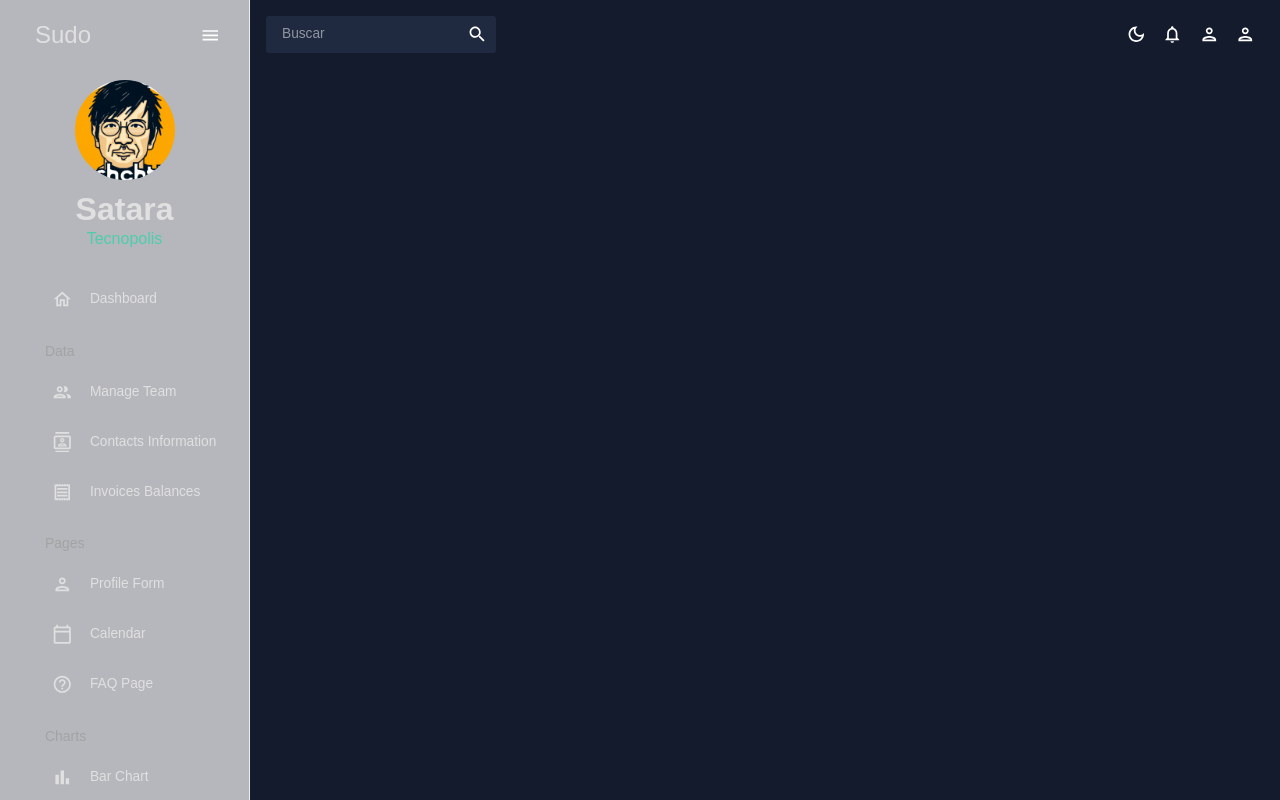
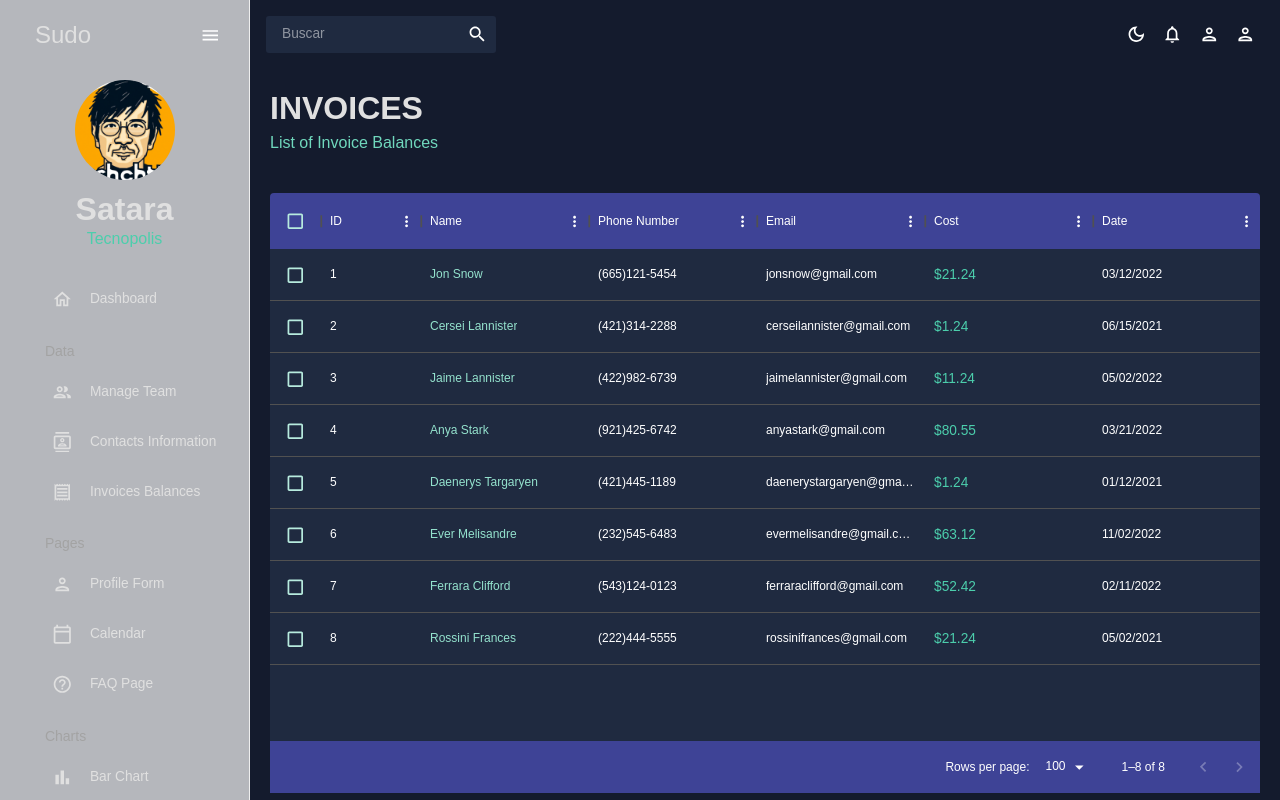
Before and after one commit to satara2358/react-admin, a React (Create React App) app: page /invoices in a window 1280 px wide. Shown: the top 800 px of the page. Built offline with nearby package versions, Linux system fonts and the light colour scheme.

Commit message:
TablesDataGrid

```diff
--- a/src/App.js
+++ b/src/App.js
@@ -3,8 +3,8 @@ import { Routes, Route } from "react-router-dom";
 import Topbar from "./scenes/global/Topbar";
 import Dashboard from "./scenes/dashboard";
 import Team from "./scenes/team";
-// import Invoices from "./scenes/invoices";
-// import Contacts from "./scenes/contacts";
+import Invoices from "./scenes/invoices";
+import Contacts from "./scenes/contacts";
 // import Bar from "./scenes/bar";
 // import Form from "./scenes/form";
 // import Line from "./scenes/line";
@@ -31,15 +31,15 @@ function App() {
             <Routes>
               <Route path='/' element={<Dashboard />} />
               <Route path='/team' element={<Team />} />
-              {/* <Route path="/contacts" element={<Contacts />} />
+              <Route path="/contacts" element={<Contacts />} />
               <Route path="/invoices" element={<Invoices />} />
-              <Route path="/form" element={<Form />} />
+              {/* <Route path="/form" element={<Form />} />
               <Route path="/bar" element={<Bar />} />
               <Route path="/pie" element={<Pie />} />
               <Route path="/line" element={<Line />} />
               <Route path="/faq" element={<FAQ />} />
               <Route path="/calendar" element={<Calendar />} />
-              <Route path="/geography" element={<Geography />} /> */}
+              <Route path="/geography" element={<Geography />} />  */}
             </Routes>
           </main>
         </div>
--- /dev/null
+++ b/src/scenes/contacts/index.jsx
@@ -0,0 +1,103 @@
+import { Box } from "@mui/material";
+import { DataGrid, GridToolbar } from "@mui/x-data-grid";
+import { tokens } from "../../theme";
+import { mockDataContacts } from "../../data/mockData";
+import Header from "../../components/Header";
+import { useTheme } from "@mui/material";
+
+const Contacts = () => {
+  const theme = useTheme();
+  const colors = tokens(theme.palette.mode);
+
+  const columns = [
+    { field: "id", headerName: "ID", flex: 0.5 },
+    { field: "registrarId", headerName: "Registrar ID" },
+    {
+      field: "name",
+      headerName: "Name",
+      flex: 1,
+      cellClassName: "name-column--cell",
+    },
+    {
+      field: "age",
+      headerName: "Age",
+      type: "number",
+      headerAlign: "left",
+      align: "left",
+    },
+    {
+      field: "phone",
+      headerName: "Phone Number",
+      flex: 1,
+    },
+    {
+      field: "email",
+      headerName: "Email",
+      flex: 1,
+    },
+    {
+      field: "address",
+      headerName: "Address",
+      flex: 1,
+    },
+    {
+      field: "city",
+      headerName: "City",
+      flex: 1,
+    },
+    {
+      field: "zipCode",
+      headerName: "Zip Code",
+      flex: 1,
+    },
+  ];
+
+  return (
+    <Box m="20px">
+      <Header
+        title="CONTACTS"
+        subtitle="List of Contacts for Future Reference"
+      />
+      <Box
+        m="40px 0 0 0"
+        height="75vh"
+        sx={{
+          "& .MuiDataGrid-root": {
+            border: "none",
+          },
+          "& .MuiDataGrid-cell": {
+            borderBottom: "none",
+          },
+          "& .name-column--cell": {
+            color: colors.greenAccent[300],
+          },
+          "& .MuiDataGrid-columnHeaders": {
+            backgroundColor: colors.blueAccent[700],
+            borderBottom: "none",
+          },
+          "& .MuiDataGrid-virtualScroller": {
+            backgroundColor: colors.primary[400],
+          },
+          "& .MuiDataGrid-footerContainer": {
+            borderTop: "none",
+            backgroundColor: colors.blueAccent[700],
+          },
+          "& .MuiCheckbox-root": {
+            color: `${colors.greenAccent[200]} !important`,
+          },
+          "& .MuiDataGrid-toolbarContainer .MuiButton-text": {
+            color: `${colors.grey[100]} !important`,
+          },
+        }}
+      >
+        <DataGrid
+          rows={mockDataContacts}
+          columns={columns}
+          components={{ Toolbar: GridToolbar }}
+        />
+      </Box>
+    </Box>
+  );
+};
+
+export default Contacts;
--- a/src/scenes/global/Topbar.jsx
+++ b/src/scenes/global/Topbar.jsx
@@ -51,4 +51,4 @@ const Topbar = () => {
   )
 }
 
-export default Topbar
+export default Topbar;
--- /dev/null
+++ b/src/scenes/invoices/index.jsx
@@ -0,0 +1,86 @@
+import { Box, Typography, useTheme } from "@mui/material";
+import { DataGrid } from "@mui/x-data-grid";
+import { tokens } from "../../theme";
+import { mockDataInvoices } from "../../data/mockData";
+import Header from "../../components/Header";
+
+const Invoices = () => {
+  const theme = useTheme();
+  const colors = tokens(theme.palette.mode);
+  const columns = [
+    { field: "id", headerName: "ID" },
+    {
+      field: "name",
+      headerName: "Name",
+      flex: 1,
+      cellClassName: "name-column--cell",
+    },
+    {
+      field: "phone",
+      headerName: "Phone Number",
+      flex: 1,
+    },
+    {
+      field: "email",
+      headerName: "Email",
+      flex: 1,
+    },
+    {
+      field: "cost",
+      headerName: "Cost",
+      flex: 1,
+      renderCell: (params) => (
+        <Typography color={colors.greenAccent[500]}>
+          ${params.row.cost}
+        </Typography>
+      ),
+    },
+    {
+      field: "date",
+      headerName: "Date",
+      flex: 1,
+    },
+  ];
+
+  return (
+    <Box m="20px">
+      <Header title="INVOICES" subtitle="List of Invoice Balances" />
+      <Box
+        m="40px 0 0 0"
+        height="75vh"
+        sx={{
+          "& .MuiDataGrid-root": {
+            border: "none",
+          },
+          "& .MuiDataGrid-cell": {
+            borderBottom: "none",
+          },
+          "& .name-column--cell": {
+            color: colors.greenAccent[300],
+          },
+          "& .MuiDataGrid-columnHeaders": {
+            backgroundColor: colors.blueAccent[700],
+            borderBottom: "none",
+          },
+          "& .MuiDataGrid-virtualScroller": {
+            backgroundColor: colors.primary[400],
+          },
+          "& .MuiDataGrid-footerContainer": {
+            borderTop: "none",
+            backgroundColor: colors.blueAccent[700],
+          },
+          "& .MuiCheckbox-root": {
+            color: `${colors.greenAccent[200]} !important`,
+          },
+        }}
+      >
+        <DataGrid
+          checkboxSelection
+          rows={mockDataInvoices}
+          columns={columns} />
+      </Box>
+    </Box>
+  );
+};
+
+export default Invoices;
--- a/src/scenes/team/index.jsx
+++ b/src/scenes/team/index.jsx
@@ -1,11 +1,10 @@
-import { Box } from '@mui/material'
+import { Box, Typography, useTheme } from '@mui/material'
 import React from 'react'
 import { tokens } from '../../theme'
 import { mockDataTeam } from '../../data/mockData'
 import AdminPanelSettingsOutlinedIcon from "@mui/icons-material/AdminPanelSettingsOutlined";
 import LockOpenOutlinedIcon from "@mui/icons-material/LockOpenOutlined";
 import SecurityOutlinedIcon from "@mui/icons-material/SecurityOutlined";
-import { useTheme, Typography } from '@mui/material'
 import Header from '../../components/Header'
 import { DataGrid } from '@mui/x-data-grid'
 
@@ -15,23 +14,27 @@ function Team() {
   const colors = tokens(theme.palette.mode);
 
   const columns = [
-    { field: "id", headerName: "ID"},
-    { field: "name",
+    { field: "id", headerName: "ID" },
+    {
+      field: "name",
       headerName: "Name",
       flex: 1,
       cellClassName: "name-column--cell",
     },
-    { field: "age",
+    {
+      field: "age",
       headerName: "Age",
       type: "number",
       headerAlign: "left",
-      cellClassName: "name-column--cell",
+      align: "left",
     },
-    { field: "phone",
+    {
+      field: "phone",
       headerName: "Phone Number",
       flex: 1,
     },
-    { field: "email",
+    {
+      field: "email",
       headerName: "Email",
       flex: 1,
     },
@@ -48,9 +51,12 @@ function Team() {
             justifyContent="center"
             backgroundColor={
               access === "admin"
-               ? colors.greenAccent[600]
-               : colors.greenAccent[700]
+              ? colors.greenAccent[600]
+              : access === "manager"
+              ? colors.greenAccent[700]
+              : colors.greenAccent[700]
             }
+            borderRadius="4px"
           >
             {access === "admin" && <AdminPanelSettingsOutlinedIcon />}
             {access === "manager" && <SecurityOutlinedIcon />}
@@ -66,15 +72,37 @@ function Team() {
 
   return (
     <Box m="20px">
-      <Header
-        title="Equipo"
-        subtitle="Administrador de miembros del equipo"
-      />
-      <Box m="40px 0 0 0" height="75vh">
-        <DataGrid
-          rows={mockDataTeam}
-          columns={columns}
-        />
+      <Header title="TEAM" subtitle="Managing the Team Members" />
+      <Box
+        m="40px 0 0 0"
+        height="75vh"
+        sx={{
+          "& .MuiDataGrid-root": {
+            border: "none",
+          },
+          "& .MuiDataGrid-cell": {
+            borderBottom: "none",
+          },
+          "& .name-column--cell": {
+            color: colors.greenAccent[300],
+          },
+          "& .MuiDataGrid-columnHeaders": {
+            backgroundColor: colors.blueAccent[700],
+            borderBottom: "none",
+          },
+          "& .MuiDataGrid-virtualScroller": {
+            backgroundColor: colors.primary[400],
+          },
+          "& .MuiDataGrid-footerContainer": {
+            borderTop: "none",
+            backgroundColor: colors.blueAccent[700],
+          },
+          "& .MuiCheckbox-root": {
+            color: `${colors.greenAccent[200]} !important`,
+          },
+        }}
+      >
+        <DataGrid checkboxSelection rows={mockDataTeam} columns={columns} />
       </Box>
     </Box>
   )
```
